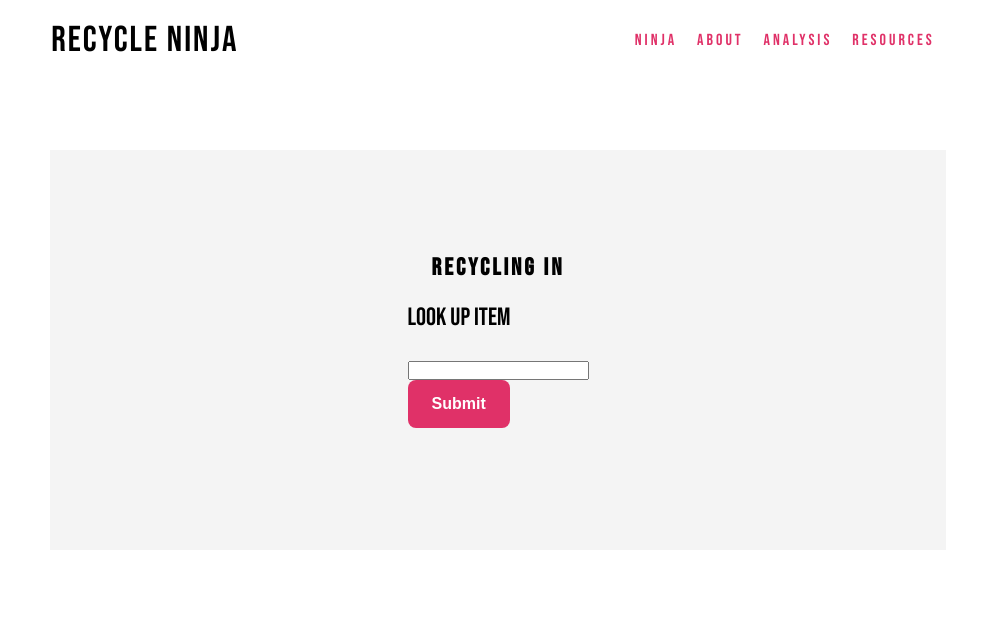
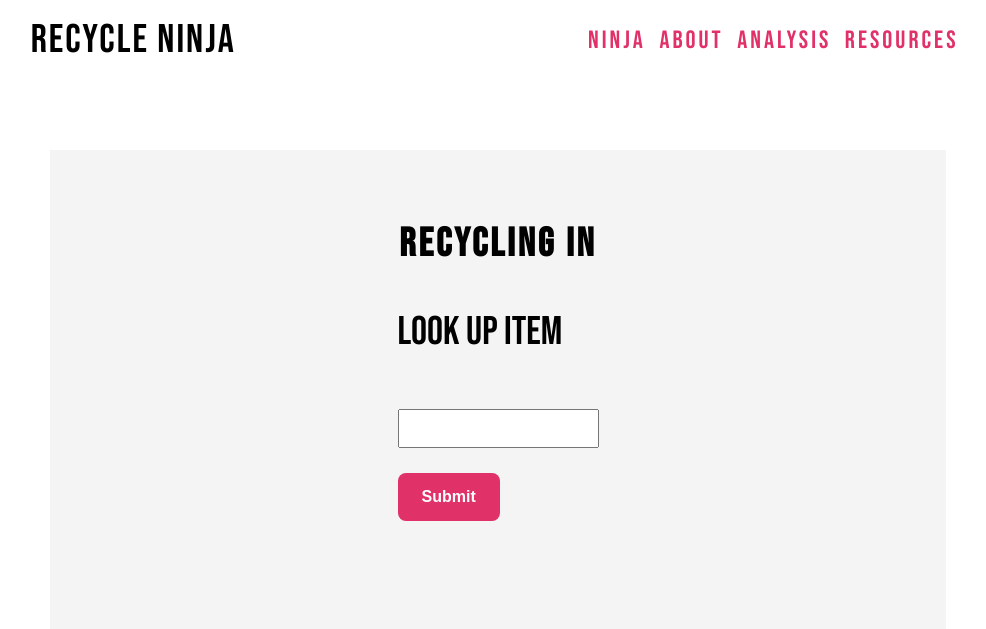
Before and after one commit to undineleopold/RecyclingHackathon, a Flask app: page /search/1 in a window 1280 px wide. Shown: the top 629 px of the page, without its empty margins (142-1128 px from the left). Run offline with Flask 2, Linux system fonts and the light colour scheme; data comes from the database, SQL or seed files in the repository; some web fonts are replaced.

Commit message:
style adjustments and added pie chart img

```diff
--- a/flaskapp_cities/static/style.css
+++ b/flaskapp_cities/static/style.css
@@ -30,7 +30,7 @@ nav{
 
 .logo{
   letter-spacing: 2px;
-  font-size: 36px;
+  font-size: 40px;
 }
 .logo img{
   align-items: center;
@@ -39,7 +39,7 @@ nav{
 .nav-links{
   display: flex;
   justify-content: space-around;
-  width: 25%;
+  width: 30%;
 }
 
 .nav-links li{
@@ -50,7 +50,7 @@ nav{
   color: #E03168;
   text-decoration: none;
   letter-spacing: 3px;
-  font-size: 16px;
+  font-size: 25px;
 }
 
 .nav-links a.current {
@@ -81,7 +81,7 @@ nav{
   justify-content: center;
   background: #F4F4F4;
   width: 70vw;
-  height: 50vh;
+  height: 60vh;
   padding: 20px;
 }
 .ninja h1{
@@ -89,11 +89,31 @@ nav{
   text-transform: uppercase;
   font-family: 'Bebas Neue', cursive;
   letter-spacing: 3px;
+  font-size: 40px;
 
+}
+
+.ninja-content{
+  /* margin: 16px auto; */
+	padding: 20px;
+}
+div.results ul{
+  list-style-type: decimal;
 }
 label{
   font-family: 'Bebas Neue', cursive;
-  font-size: 25px;
+  font-size: 40px;
+}
+
+input#autocomplete{
+  margin: 25px auto;
+  padding: 10px 10px;
+}
+
+select#city_id{
+  margin: 25px auto;
+  padding: 10px 10px;
+  align-items: center;
 }
 
 .btn input{
@@ -351,7 +371,7 @@ margin-bottom: 0;
 
 .database-resource {
   font-family: 'BenchNine', sans-serif;
-  font-size: 20px;
+  font-size: 25px;
 
 
 
@@ -368,7 +388,7 @@ margin-bottom: 0;
 
 .analysis-resource {
   font-family: 'BenchNine', sans-serif;
-  font-size: 20px;
+  font-size: 25px;
 
 }
 
--- a/flaskapp_cities/templates/analysis.html
+++ b/flaskapp_cities/templates/analysis.html
@@ -23,7 +23,7 @@
             Countries that cannot afford to burn their own waste in their own place, trade waste.
         </p>
 
-        <!-- <img src="../static/imgs/tradingpercentage.jpg" width="700" height="500"> -->
+        <img src="../static/imgs/piechrt.JPG" width="850" height="500">
         <img src="../static/imgs/distribution.jpg" width="500" height="500">
 
         <p>According to some data analysis, an observational distribution of the different types of waste was important to see which type needed the most recycling and recommendations, so we can get rid of OBS and Waste management issues.
--- a/flaskapp_cities/templates/wizard.html
+++ b/flaskapp_cities/templates/wizard.html
@@ -11,7 +11,7 @@
     <div class="ninja-wizard">
         <div class="ninja">
             <h1>Recycling in {{city[2]}}</h1>
-            <form action="{{url_for('search', city_id=city[0])}}" method="post" autocomplete="off">
+            <form action="{{url_for('search', city_id=city[0])}}" method="post" autocomplete="off" class="ninja-content">
                 <label for="search">Look up item</label><br>
                 <input id="autocomplete" type="text" name="search" list="materials">
                 <div class="btn">
```
Also changed, not shown: flaskapp_cities/static/imgs/piechrt.JPG (added), flaskapp_cities/static/imgs/tradingpercentage.jpg (deleted).
